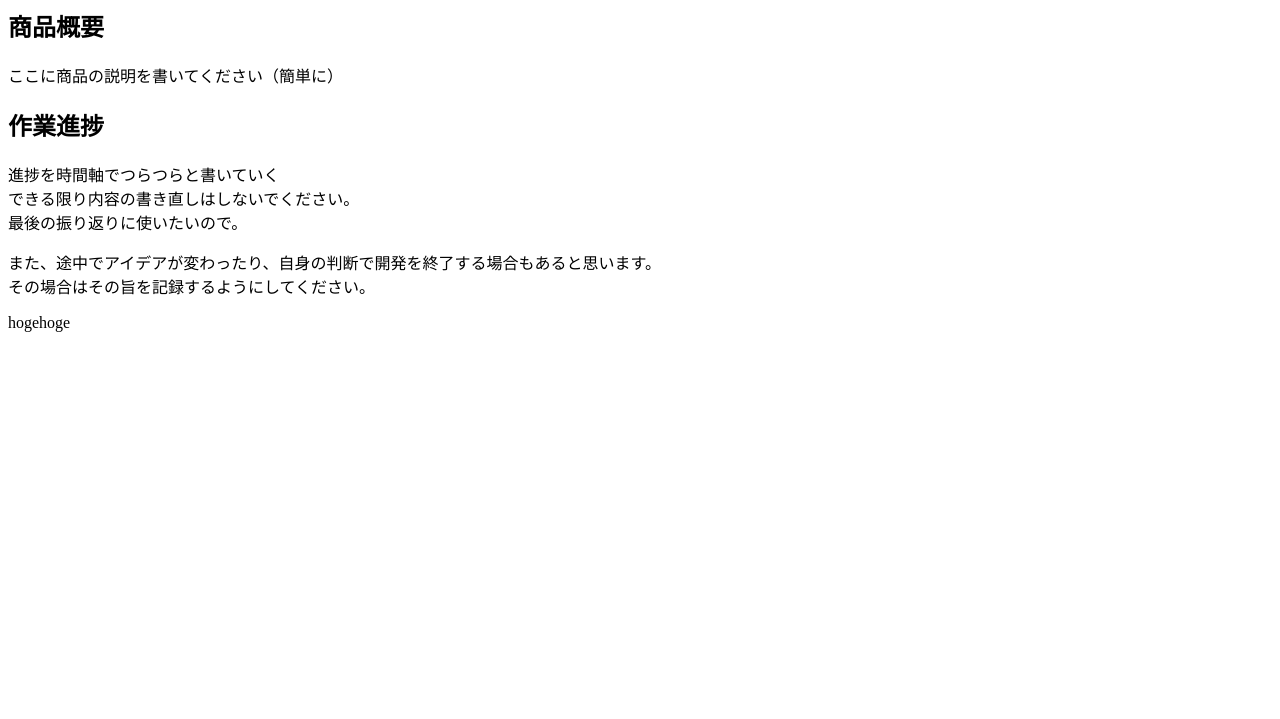
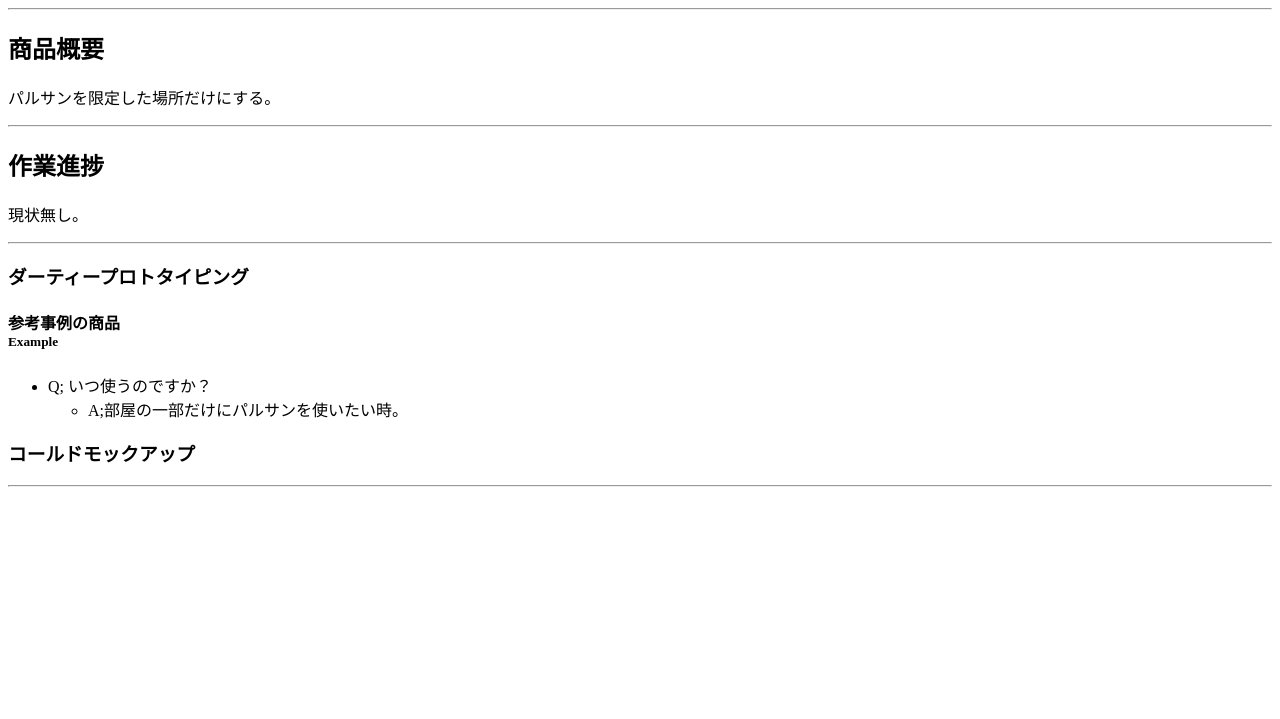
Before and after one commit to KUAD-XtechDesign/studyprogress-yt5a, a plain HTML site: page items/item4.html in a window 1280 px wide. Shown: the part 81-800 px from the top of the page. Drawn offline with Linux system fonts and the light colour scheme.

Commit message:
fix index

```diff
--- a/items/item4.html
+++ b/items/item4.html
@@ -6,25 +6,35 @@
   </head>
   <body>
      <head>
-       <h1>開発の商品の名前（開発中）</h1>
+       <h1>指向性パルサン</h1>
      </head>
+     <hr>
      <main>
        <h2>商品概要</h2>
-       <p>ここに商品の説明を書いてください（簡単に）</p>
+       <p>パルサンを限定した場所だけにする。</p>
+       <hr>
        <h2>作業進捗</h2>
        <p>
-         進捗を時間軸でつらつらと書いていく
-         <br>できる限り内容の書き直しはしないでください。
-         <br>最後の振り返りに使いたいので。
+現状無し。
        </p>
-       <p>
-         また、途中でアイデアが変わったり、自身の判断で開発を終了する場合もあると思います。
-         <br>その場合はその旨を記録するようにしてください。
-       </p>
+       <hr>
+       <h3>ダーティープロトタイピング</h3>
+       <h4 style="margin-bottom: 0;">参考事例の商品</h4>
+       <h5 style="margin-top: 0;">Example</h5>
+       <p></p>
+       <ul>
+         <li>Q; いつ使うのですか？</li>
+         <ul>
+           <li>A;部屋の一部だけにパルサンを使いたい時。</li>
+         </ul>
+       </ul>
+       <h3>コールドモックアップ</h3>
+
 
      </main>
+     <hr>
      <footer>
-       <p>hogehoge</p>
+       <p></p>
      </footer>
   </body>
 </html>
```
Also changed, not shown: items/item5.html (+20 -10 lines), items/item6.html (+19 -10 lines), xtda1_dummy/items/item6.html (+1 -1 lines), items/image/download.jpg (added), 2 other files.
